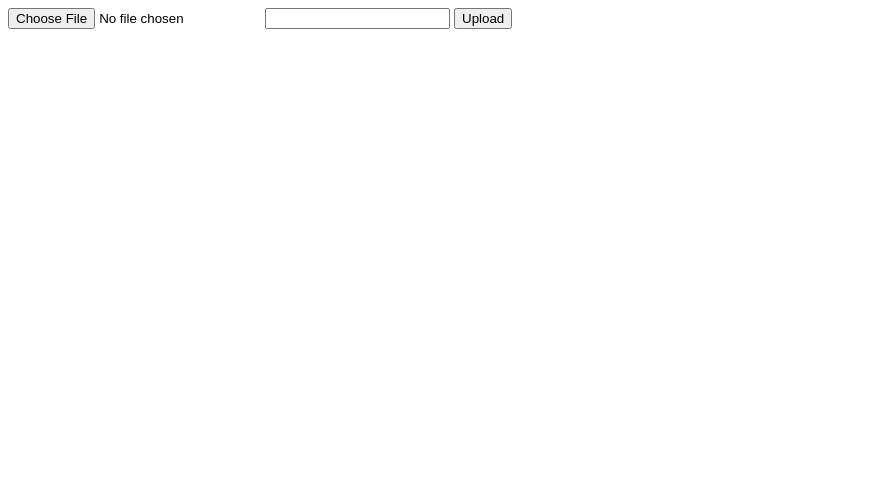
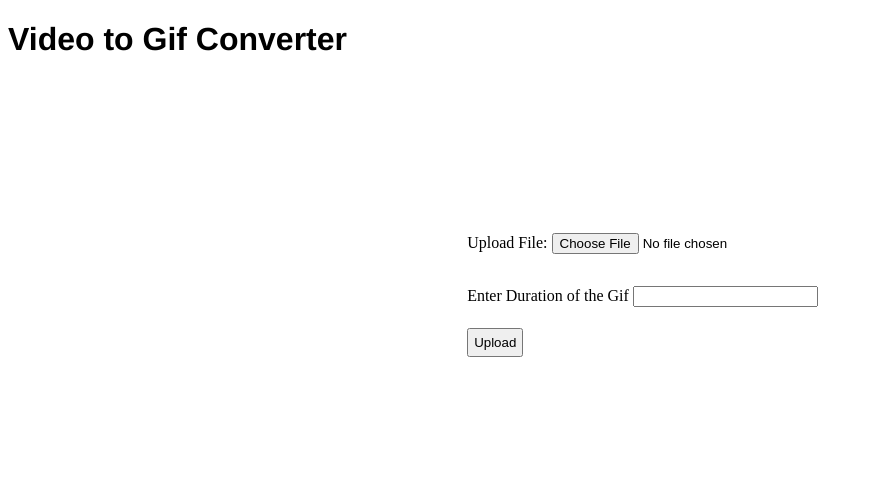
Before and after one commit to Zoronium/Video-to-Gif-Project, a Flask app: page / in a window 1280 px wide. Shown: the top 499 px of the page, without its empty margins (0-873 px from the left). Run offline with Flask 2, Linux system fonts and the light colour scheme.

Commit message:
Feat: Fixed Fornend for the project
- added some layout sys
- made some simple design

```diff
--- a/templates/upload_form.html
+++ b/templates/upload_form.html
@@ -4,11 +4,38 @@
 <head>
     <title>Upload Video</title>
 </head>
+<style>
+    form {
+        display: flex;
+        flex-direction: column;
+        justify-content: center;
+        min-height: 50vh;
+        max-width: 100vh;
+        margin: auto;
+        width: 50%;
+        padding: 10px;
+        flex-wrap: wrap;
+        align-content: space-around;
+        align-items: baseline;
+    }
+
+    form>input {
+        margin: 5px;
+        padding: 5px;
+    }
+</style>
 
 <body>
+    <h1 style="font-family: 'Franklin Gothic Medium', 'Arial Narrow', Arial, sans-serif ;">
+        Video to Gif Converter
+    </h1>
     <form method="post" enctype="multipart/form-data">
-        <input type="file" name="file">
-        <input type="text" name="duration" id="duration">
+        <p> Upload File:
+            <input type="file" name="file">
+        </p>
+        <p>Enter Duration of the Gif
+            <input type="text" name="duration" id="duration">
+        </p>
         <input type="submit" value="Upload">
     </form>
 </body>
```
